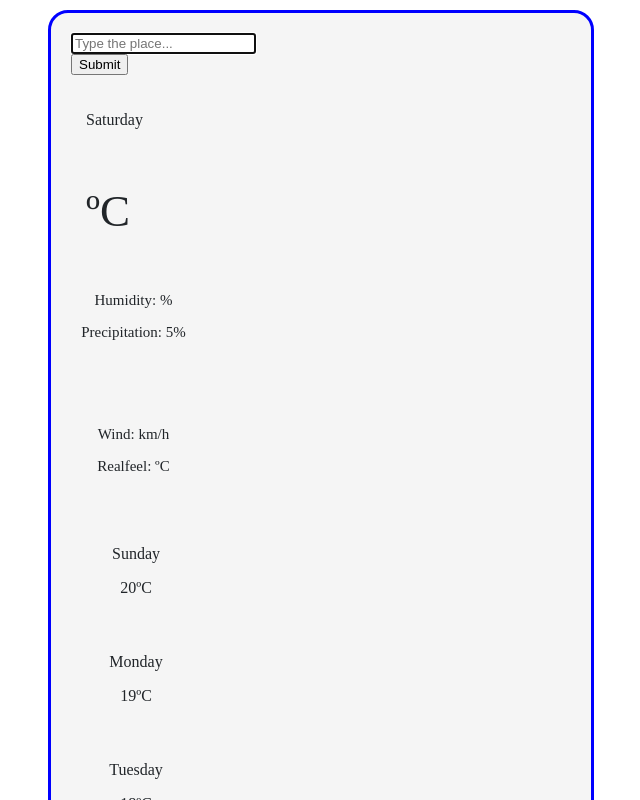
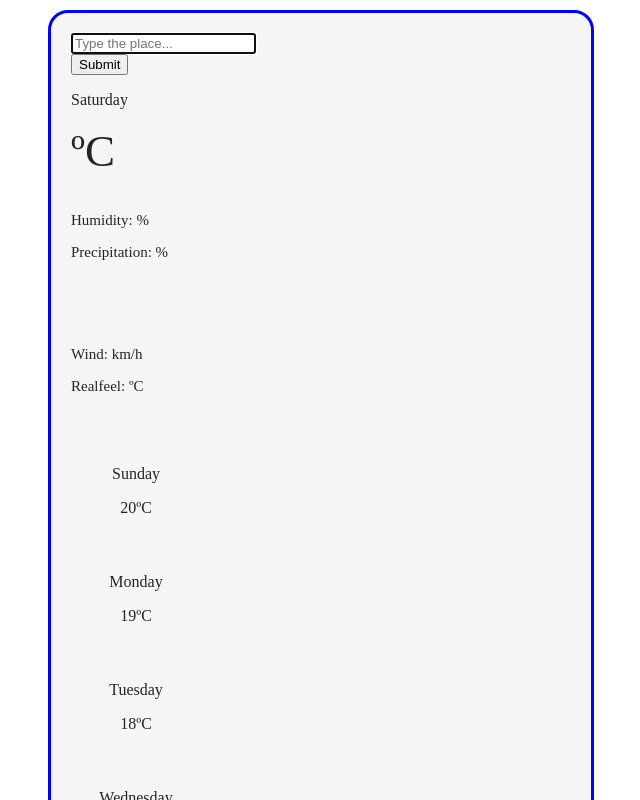
Before and after one commit to terezamr/React-App, a React (Create React App) app: page / in a window 1280 px wide. Shown: the top 800 px of the page, without its empty margins (319-959 px from the left). Built offline with nearby package versions, Linux system fonts and the light colour scheme.

Commit message:
Update Row1.js

```diff
--- a/src/Row1.js
+++ b/src/Row1.js
@@ -2,23 +2,20 @@ import React, { useState } from "react";
 import Container from "react-bootstrap/Container";
 import Row from "react-bootstrap/Row";
 import Col from "react-bootstrap/Col";
-import axios from "axios";
 
 export default function Row1(props) {
   return (
     <Container>
-      <Row className="row">
-        <Col className="column1">
+      <Row>
+        <Col>
           <b id="city">{props.city}</b>
           <p>Saturday</p>
         </Col>
-        <Col className="column1" id="temp1">
-          {props.finalTemp}ºC
+        <Col id="temp1">{props.finalTemp}ºC</Col>
+        <Col id="propert">
+          Humidity: {props.finalHum}%<p>Precipitation: %</p>
         </Col>
-        <Col className="column" id="propert">
-          Humidity: {props.finalHum}%<p>Precipitation: 5%</p>
-        </Col>
-        <Col className="column" id="propert">
+        <Col id="propert">
           Wind: {props.finalWind}km/h
           <p>Realfeel: {props.finalFeels}ºC</p>
         </Col>
```
